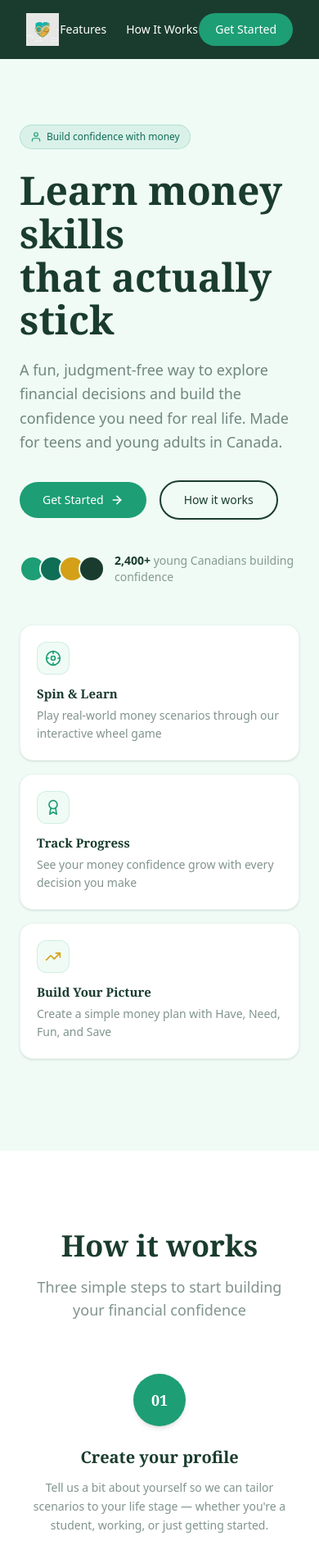
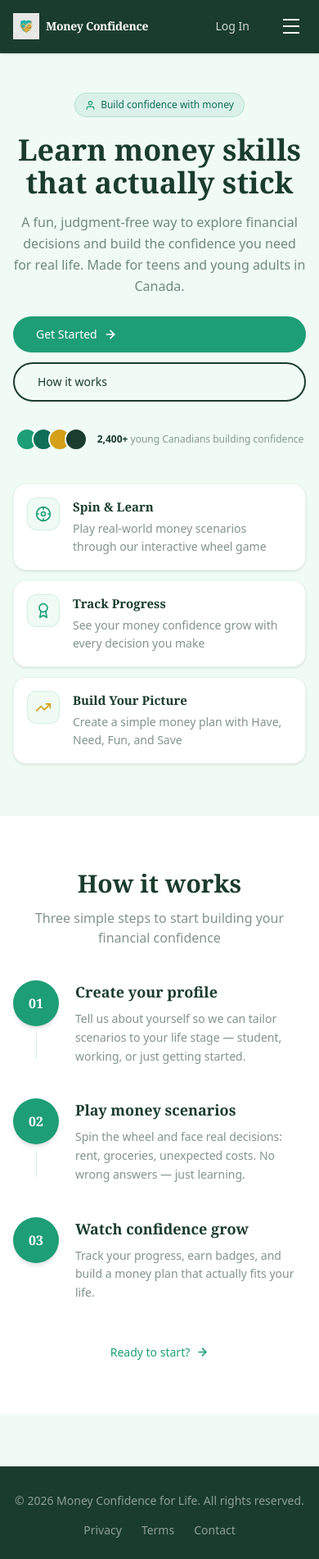
Before and after one commit to mahima-bcit/MCFL, a React (Vite) app in the folder Frontend/: page / in a window 390 px wide. Shown: the top 1902 px of the page at 82% size. Built offline with nearby package versions, Linux system fonts and the light colour scheme.

Commit message:
Updated Landing-Page to Mobile view

```diff
--- a/Frontend/src/components/layout/Footer.tsx
+++ b/Frontend/src/components/layout/Footer.tsx
@@ -1,12 +1,12 @@
 export default function Footer() {
   return (
-    <footer className="bg-nav text-white/50 py-8 mt-24">
-      <div className="max-w-6xl mx-auto px-6 flex flex-col md:flex-row items-center justify-between gap-4 text-sm">
+    <footer className="bg-nav text-white/50 py-8 mt-16 md:mt-24">
+      <div className="max-w-6xl mx-auto px-4 md:px-6 flex flex-col md:flex-row items-center justify-between gap-4 text-sm text-center md:text-left">
         <p>© 2026 Money Confidence for Life. All rights reserved.</p>
-        <nav className="flex gap-6" aria-label="Footer">
-          <span className="hover:text-gold transition-colors">Privacy</span>
-          <span className="hover:text-gold transition-colors">Terms</span>
-          <span className="hover:text-gold transition-colors">Contact</span>
+        <nav className="flex gap-6">
+          <a href="#" className="hover:text-gold transition-colors">Privacy</a>
+          <a href="#" className="hover:text-gold transition-colors">Terms</a>
+          <a href="#" className="hover:text-gold transition-colors">Contact</a>
         </nav>
       </div>
     </footer>
--- a/Frontend/src/components/layout/Navbar.tsx
+++ b/Frontend/src/components/layout/Navbar.tsx
@@ -1,24 +1,61 @@
-import Button from "../ui/Button";
+import { useState } from 'react'
+import Button from '../ui/Button'
 
 export default function Navbar() {
+  const [menuOpen, setMenuOpen] = useState(false)
+
   return (
-    <nav className="bg-nav text-white px-8 py-4 flex items-center justify-between">
-     <div className="flex items-center gap-3">
+    <header className="bg-nav sticky top-0 z-50 shadow-sm">
+      <div className="max-w-6xl mx-auto px-4 md:px-6 h-16 flex items-center justify-between">
 
-        <img
-          src="/logo.png"
-          alt="Money Confidence for Life Logo"
-          className="h-10 w-auto"
-        />
-        <span className="font-bold text-lg hidden md:block">
-          Money Confidence for Life
-        </span>
+        {/* Logo */}
+        <div className="flex items-center gap-2 md:gap-3">
+          <div className="w-8 h-8 md:w-9 md:h-9 rounded-xl bg-primary flex items-center justify-center">
+            <img src="/logo.png" alt="logo" />
+          </div>
+          <span className="text-white font-display font-semibold text-sm md:text-lg tracking-tight">
+            Money Confidence<span className="hidden sm:inline"> for Life</span>
+          </span>
+        </div>
+
+        {/* Desktop nav */}
+        <nav className="hidden md:flex items-center gap-8">
+          <a href="#how-it-works" className="text-white/70 hover:text-gold text-sm font-medium transition-colors duration-200">How it works</a>
+          <a href="#features" className="text-white/70 hover:text-gold text-sm font-medium transition-colors duration-200">Features</a>
+        </nav>
+
+        <div className="flex items-center gap-3">
+          <Button variant="ghost" className="hidden md:inline-flex">Log In</Button>
+
+          {/* Hamburger — mobile only */}
+          <button
+            className="md:hidden flex flex-col justify-center items-center w-9 h-9 gap-1.5 rounded-lg hover:bg-white/10 transition-colors"
+            onClick={() => setMenuOpen(!menuOpen)}
+            aria-label="Toggle menu"
+          >
+            <span className={`block w-5 h-0.5 bg-white transition-all duration-300 ${menuOpen ? 'rotate-45 translate-y-2' : ''}`} />
+            <span className={`block w-5 h-0.5 bg-white transition-all duration-300 ${menuOpen ? 'opacity-0' : ''}`} />
+            <span className={`block w-5 h-0.5 bg-white transition-all duration-300 ${menuOpen ? '-rotate-45 -translate-y-2' : ''}`} />
+          </button>
+        </div>
       </div>
-      <div className="flex gap-6 text-sm">
-        <a href="#features" className="hover:text-gold transition-colors">Features</a>
-        <a href="#how-it-works" className="hover:text-gold transition-colors">How It Works</a>
+
+      {/* Mobile dropdown */}
+      <div className={`md:hidden bg-nav border-t border-white/10 overflow-hidden transition-all duration-300 ${menuOpen ? 'max-h-48 opacity-100' : 'max-h-0 opacity-0'}`}>
+        <nav className="flex flex-col px-4 py-3 gap-1">
+          <a href="#how-it-works" onClick={() => setMenuOpen(false)}
+            className="text-white/70 hover:text-gold hover:bg-white/5 text-sm font-medium py-2.5 px-3 rounded-lg transition-all">
+            How it works
+          </a>
+          <a href="#features" onClick={() => setMenuOpen(false)}
+            className="text-white/70 hover:text-gold hover:bg-white/5 text-sm font-medium py-2.5 px-3 rounded-lg transition-all">
+            Features
+          </a>
+          <div className="pt-2 border-t border-white/10 mt-1">
+            <Button variant="ghost" className="w-full justify-center">Log In</Button>
+          </div>
+        </nav>
       </div>
-      <Button>Get Started</Button>
-    </nav>
+    </header>
   )
 }
--- a/Frontend/src/components/sections/Hero.tsx
+++ b/Frontend/src/components/sections/Hero.tsx
@@ -2,15 +2,11 @@ import Button from '../ui/Button'
 import Badge from '../ui/Badge'
 import FeatureCard from '../ui/FeatureCard'
 
-// SVG Icons as components
 const SpinIcon = () => (
   <svg width="20" height="20" viewBox="0 0 24 24" fill="none" stroke="#1D9E75" strokeWidth="2" strokeLinecap="round" strokeLinejoin="round">
-    <circle cx="12" cy="12" r="10" />
-    <circle cx="12" cy="12" r="3" />
-    <line x1="12" y1="2" x2="12" y2="5" />
-    <line x1="12" y1="19" x2="12" y2="22" />
-    <line x1="2" y1="12" x2="5" y2="12" />
-    <line x1="19" y1="12" x2="22" y2="12" />
+    <circle cx="12" cy="12" r="10" /><circle cx="12" cy="12" r="3" />
+    <line x1="12" y1="2" x2="12" y2="5" /><line x1="12" y1="19" x2="12" y2="22" />
+    <line x1="2" y1="12" x2="5" y2="12" /><line x1="19" y1="12" x2="22" y2="12" />
   </svg>
 )
 
@@ -29,105 +25,70 @@ const TrendUpIcon = () => (
 )
 
 const UserIcon = () => (
-  <svg width="14" height="14" viewBox="0 0 24 24" fill="none" stroke="currentColor" strokeWidth="2" strokeLinecap="round" strokeLinejoin="round">
-    <path d="M20 21v-2a4 4 0 0 0-4-4H8a4 4 0 0 0-4 4v2" />
-    <circle cx="12" cy="7" r="4" />
+  <svg width="13" height="13" viewBox="0 0 24 24" fill="none" stroke="currentColor" strokeWidth="2" strokeLinecap="round" strokeLinejoin="round">
+    <path d="M20 21v-2a4 4 0 0 0-4-4H8a4 4 0 0 0-4 4v2" /><circle cx="12" cy="7" r="4" />
   </svg>
 )
 
 const ArrowRightIcon = () => (
   <svg width="16" height="16" viewBox="0 0 24 24" fill="none" stroke="currentColor" strokeWidth="2.5" strokeLinecap="round" strokeLinejoin="round">
-    <line x1="5" y1="12" x2="19" y2="12" />
-    <polyline points="12 5 19 12 12 19" />
+    <line x1="5" y1="12" x2="19" y2="12" /><polyline points="12 5 19 12 12 19" />
   </svg>
 )
 
 export default function Hero() {
   return (
-    <section className="max-w-6xl mx-auto px-6 pt-20 pb-28">
-      <div className="grid md:grid-cols-2 gap-12 items-center">
+    <section className="max-w-6xl mx-auto px-4 md:px-6 pt-12 md:pt-20 pb-16 md:pb-28">
+      <div className="grid grid-cols-1 md:grid-cols-2 gap-10 md:gap-12 items-center">
 
-        {/* ── Left Column ── */}
-        <div className="animate-fade-up">
-          <Badge icon={<UserIcon />}>Build confidence with money</Badge>
+        {/* ── Left: Text content ── */}
+        <div className="animate-fade-up text-center md:text-left">
+          <div className="flex justify-center md:justify-start">
+            <Badge icon={<UserIcon />}>Build confidence with money</Badge>
+          </div>
 
-          <h1 className="font-display text-5xl font-bold text-nav leading-[1.1] mt-6 mb-5">
+          {/* Heading: smaller on mobile, larger on desktop */}
+          <h1 className="font-display text-4xl sm:text-5xl font-bold text-nav leading-[1.1] mt-5 mb-4">
             Learn money skills<br />
             that actually stick
           </h1>
 
-          <p className="text-nav/60 text-lg leading-relaxed mb-8 max-w-md">
+          <p className="text-nav/60 text-base md:text-lg leading-relaxed mb-6 md:mb-8 max-w-md mx-auto md:mx-0">
             A fun, judgment-free way to explore financial decisions and build the
             confidence you need for real life. Made for teens and young adults in Canada.
           </p>
 
-          <div className="flex items-center gap-4 flex-wrap">
-            <Button
-              variant="primary"
-              className="text-base px-7 py-3"
-              onClick={() => {
-                document.getElementById('features')?.scrollIntoView({
-                  behavior: 'smooth',
-                  block: 'start',
-                })
-              }}
-            >
+          {/* CTAs — stacked on mobile, side-by-side on desktop */}
+          <div className="flex flex-col sm:flex-row items-center justify-center md:justify-start gap-3">
+            <Button variant="primary" className="w-full sm:w-auto text-base px-7 py-3">
               Get Started <ArrowRightIcon />
             </Button>
-            <Button
-              variant="outline"
-              className="text-base px-7 py-3"
-              onClick={() => {
-                document.getElementById('features')?.scrollIntoView({
-                  behavior: 'smooth',
-                  block: 'start',
-                })
-              }}
-            >
+            <Button variant="outline" className="w-full sm:w-auto text-base px-7 py-3">
               How it works
             </Button>
           </div>
 
-          {/* Social proof strip */}
-          <div className="flex items-center gap-3 mt-10">
+          {/* Social proof */}
+          <div className="flex items-center justify-center md:justify-start gap-3 mt-8">
             <div className="flex -space-x-2">
               {['#1D9E75', '#0F6E56', '#D4A017', '#1A3C2E'].map((c, i) => (
-                <div
-                  key={i}
-                  className="w-8 h-8 rounded-full border-2 border-mint"
-                  style={{ background: c }}
-                />
+                <div key={i} className="w-7 h-7 md:w-8 md:h-8 rounded-full border-2 border-mint" style={{ background: c }} />
               ))}
             </div>
-            <p className="text-nav/50 text-sm">
+            <p className="text-nav/50 text-xs md:text-sm">
               <span className="text-nav font-semibold">2,400+</span> young Canadians building confidence
             </p>
           </div>
         </div>
 
-        {/* ── Right Column: Feature Cards ── */}
-        <div
-          id="features"
-          className="flex flex-col gap-4"
-        >
-          <FeatureCard
-            icon={<SpinIcon />}
-            title="Spin & Learn"
-            description="Play real-world money scenarios through our interactive wheel game"
-            delay="100ms"
-          />
-          <FeatureCard
-            icon={<AwardIcon />}
-            title="Track Progress"
-            description="See your money confidence grow with every decision you make"
-            delay="200ms"
-          />
-          <FeatureCard
-            icon={<TrendUpIcon />}
-            title="Build Your Picture"
-            description="Create a simple money plan with Have, Need, Fun, and Save"
-            delay="300ms"
-          />
+        {/* ── Right: Feature cards ── */}
+        <div id="features" className="flex flex-col gap-3 md:gap-4">
+          <FeatureCard icon={<SpinIcon />} title="Spin & Learn"
+            description="Play real-world money scenarios through our interactive wheel game" delay="100ms" />
+          <FeatureCard icon={<AwardIcon />} title="Track Progress"
+            description="See your money confidence grow with every decision you make" delay="200ms" />
+          <FeatureCard icon={<TrendUpIcon />} title="Build Your Picture"
+            description="Create a simple money plan with Have, Need, Fun, and Save" delay="300ms" />
         </div>
 
       </div>
--- a/Frontend/src/components/sections/HowItWorks.tsx
+++ b/Frontend/src/components/sections/HowItWorks.tsx
@@ -8,74 +8,72 @@ const steps: Step[] = [
   {
     number: '01',
     title: 'Create your profile',
-    description:
-      'Tell us a bit about yourself so we can tailor scenarios to your life stage — whether you\'re a student, working, or just getting started.',
+    description: 'Tell us about yourself so we can tailor scenarios to your life stage — student, working, or just getting started.',
   },
   {
     number: '02',
     title: 'Play money scenarios',
-    description:
-      'Spin the wheel and face real decisions: rent, groceries, unexpected costs. No wrong answers — just learning through experience.',
+    description: 'Spin the wheel and face real decisions: rent, groceries, unexpected costs. No wrong answers — just learning.',
   },
   {
     number: '03',
-    title: 'Watch your confidence grow',
-    description:
-      'Track your progress over time, earn badges, and build a money plan that fits your actual life.',
+    title: 'Watch confidence grow',
+    description: 'Track your progress, earn badges, and build a money plan that actually fits your life.',
   },
 ]
 
 export default function HowItWorks() {
   return (
-    <section id="how-it-works" className="bg-white py-24">
-      <div className="max-w-6xl mx-auto px-6">
+    <section id="how-it-works" className="bg-white py-16 md:py-24">
+      <div className="max-w-6xl mx-auto px-4 md:px-6">
 
         {/* Heading */}
-        <div className="text-center mb-16 animate-fade-up">
-          <h2 id="how-it-works-heading" className="font-display text-4xl font-bold text-nav mb-4">
+        <div className="text-center mb-10 md:mb-16 animate-fade-up">
+          <h2 className="font-display text-3xl md:text-4xl font-bold text-nav mb-3 md:mb-4">
             How it works
           </h2>
-          <p className="text-nav/55 text-lg max-w-md mx-auto">
+          <p className="text-nav/55 text-base md:text-lg max-w-md mx-auto">
             Three simple steps to start building your financial confidence
           </p>
         </div>
 
-        {/* Steps */}
-        <div className="grid md:grid-cols-3 gap-8 relative">
-          {/* Connector line (desktop only) */}
+        {/* Steps: vertical on mobile, horizontal on desktop */}
+        <div className="flex flex-col md:grid md:grid-cols-3 gap-8 md:gap-6 relative">
+
+          {/* Connector line — desktop only */}
           <div className="hidden md:block absolute top-8 left-[calc(16.67%+1rem)] right-[calc(16.67%+1rem)] h-px bg-primary/20 z-0" />
 
           {steps.map((step, i) => (
             <div
               key={step.number}
-              className="relative z-10 flex flex-col items-center text-center animate-fade-up"
+              className="relative z-10 flex md:flex-col items-start md:items-center gap-5 md:gap-0 md:text-center animate-fade-up"
               style={{ animationDelay: `${i * 150}ms` }}
             >
-              {/* Step number circle */}
-              <div className="w-16 h-16 rounded-full bg-primary flex items-center justify-center mb-6 shadow-md hover:bg-gold transition-colors duration-300">
-                <span className="font-display font-bold text-white text-lg">{step.number}</span>
+              {/* Number + vertical connector for mobile */}
+              <div className="flex flex-col items-center flex-shrink-0">
+                <div className="w-14 h-14 md:w-16 md:h-16 rounded-full bg-primary flex items-center justify-center shadow-md hover:bg-gold transition-colors duration-300 md:mb-6">
+                  <span className="font-display font-bold text-white text-base md:text-lg">{step.number}</span>
+                </div>
+                {/* Vertical line between steps on mobile */}
+                {i < steps.length - 1 && (
+                  <div className="md:hidden w-px h-8 bg-primary/20 mt-2" />
+                )}
               </div>
 
-              <h3 className="font-display font-semibold text-nav text-xl mb-3">
-                {step.title}
-              </h3>
-              <p className="text-nav/55 text-sm leading-relaxed max-w-xs">
-                {step.description}
-              </p>
+              <div className="pb-2 md:pb-0">
+                <h3 className="font-display font-semibold text-nav text-lg md:text-xl mb-2">{step.title}</h3>
+                <p className="text-nav/55 text-sm leading-relaxed max-w-xs">{step.description}</p>
+              </div>
             </div>
           ))}
         </div>
 
-        {/* Bottom CTA */}
-        <div className="text-center mt-16">
-          <a
-            href="#how-it-works-heading"
-            className="inline-flex items-center gap-2 text-primary font-medium text-sm hover:text-gold transition-colors duration-200"
-          >
+        {/* CTA */}
+        <div className="text-center mt-10 md:mt-16">
+          <a href="#" className="inline-flex items-center gap-2 text-primary font-medium text-sm hover:text-gold transition-colors duration-200">
             Ready to start?
-            <svg width="16" height="16" viewBox="0 0 24 24" fill="none" stroke="currentColor" strokeWidth="2.5" strokeLinecap="round" strokeLinejoin="round">
-              <line x1="5" y1="12" x2="19" y2="12" />
-              <polyline points="12 5 19 12 12 19" />
+            <svg width="15" height="15" viewBox="0 0 24 24" fill="none" stroke="currentColor" strokeWidth="2.5" strokeLinecap="round" strokeLinejoin="round">
+              <line x1="5" y1="12" x2="19" y2="12" /><polyline points="12 5 19 12 12 19" />
             </svg>
           </a>
         </div>
--- a/Frontend/src/components/ui/Button.tsx
+++ b/Frontend/src/components/ui/Button.tsx
@@ -1,41 +1,34 @@
-import type { ButtonHTMLAttributes, ReactNode } from 'react'
+import type { ReactNode } from 'react'
 
 type ButtonVariant = 'primary' | 'outline' | 'ghost'
 
-type ButtonProps = ButtonHTMLAttributes<HTMLButtonElement> & {
+type ButtonProps = {
   children: ReactNode
   variant?: ButtonVariant
+  onClick?: () => void
+  className?: string
+  type?: 'button' | 'submit'
 }
 
 const styles: Record<ButtonVariant, string> = {
-  primary:
-    'bg-primary text-white hover:bg-gold hover:shadow-md active:scale-95',
-  outline:
-    'border-2 border-nav text-nav hover:border-gold hover:text-gold bg-transparent',
-  ghost:
-    'text-white/80 hover:text-gold hover:bg-white/10 border border-transparent',
+  primary: 'bg-primary text-white hover:bg-gold hover:shadow-md active:scale-95',
+  outline: 'border-2 border-nav text-nav hover:border-gold hover:text-gold bg-transparent',
+  ghost:   'text-white/80 hover:text-gold hover:bg-white/10 border border-transparent',
 }
 
-export default function Button({
-  children,
-  variant = 'primary',
-  onClick,
-  className = '',
-  type = 'button',
-  ...rest
-}: ButtonProps) {
+export default function Button({ children, variant = 'primary', onClick, className = '', type = 'button' }: ButtonProps) {
   return (
     <button
       type={type}
       onClick={onClick}
       className={`
-        inline-flex items-center gap-2 px-5 py-2.5 rounded-full
-        font-body font-medium text-sm
+        inline-flex items-center gap-2
+        px-5 py-2.5
+        rounded-full font-body font-medium text-sm
         transition-all duration-200 cursor-pointer
         ${styles[variant]}
         ${className}
       `}
-      {...rest}
     >
       {children}
     </button>
--- a/Frontend/src/components/ui/FeatureCard.tsx
+++ b/Frontend/src/components/ui/FeatureCard.tsx
@@ -10,14 +10,17 @@ type FeatureCardProps = {
 export default function FeatureCard({ icon, title, description, delay = '0ms' }: FeatureCardProps) {
   return (
     <div
-      className="bg-white rounded-2xl p-5 shadow-sm border border-primary/10 hover:shadow-md hover:border-primary/30 transition-all duration-300 animate-slide-in motion-reduce:animate-none motion-reduce:transition-none"
+      className="bg-white rounded-2xl p-4 md:p-5 shadow-sm border border-primary/10 hover:shadow-md hover:border-primary/30 transition-all duration-300 flex items-start gap-4 md:block animate-slide-in"
       style={{ animationDelay: delay }}
     >
-      <div className="w-10 h-10 rounded-xl bg-mint flex items-center justify-center mb-3 border border-primary/15">
+      {/* Icon — side-by-side on mobile, stacked on desktop */}
+      <div className="w-10 h-10 rounded-xl bg-mint flex items-center justify-center border border-primary/15 flex-shrink-0 md:mb-3">
         {icon}
       </div>
-      <h3 className="font-display font-semibold text-nav text-[15px] mb-1">{title}</h3>
-      <p className="text-nav/55 text-sm leading-relaxed">{description}</p>
+      <div>
+        <h3 className="font-display font-semibold text-nav text-[15px] mb-1">{title}</h3>
+        <p className="text-nav/55 text-sm leading-relaxed">{description}</p>
+      </div>
     </div>
   )
 }
```
